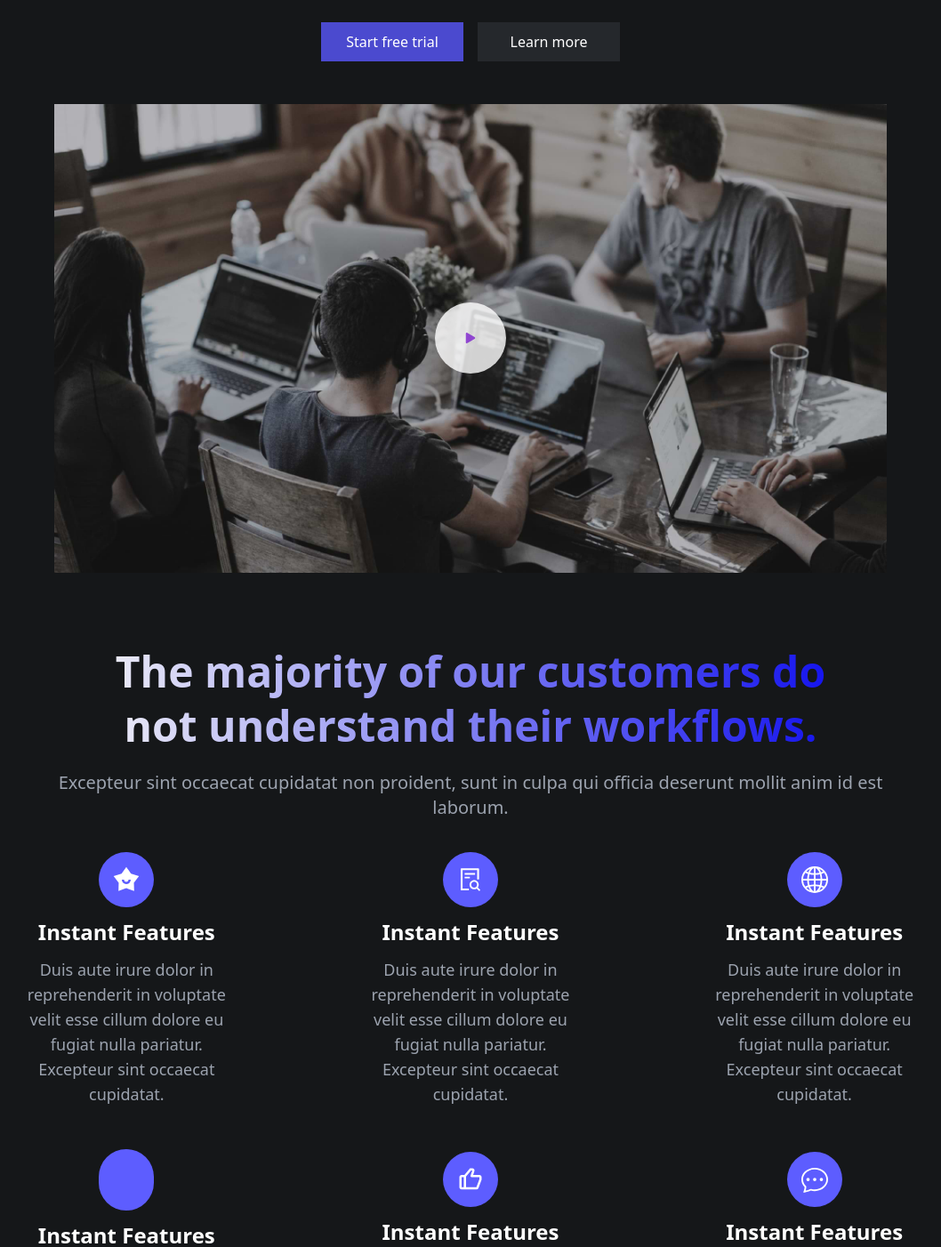
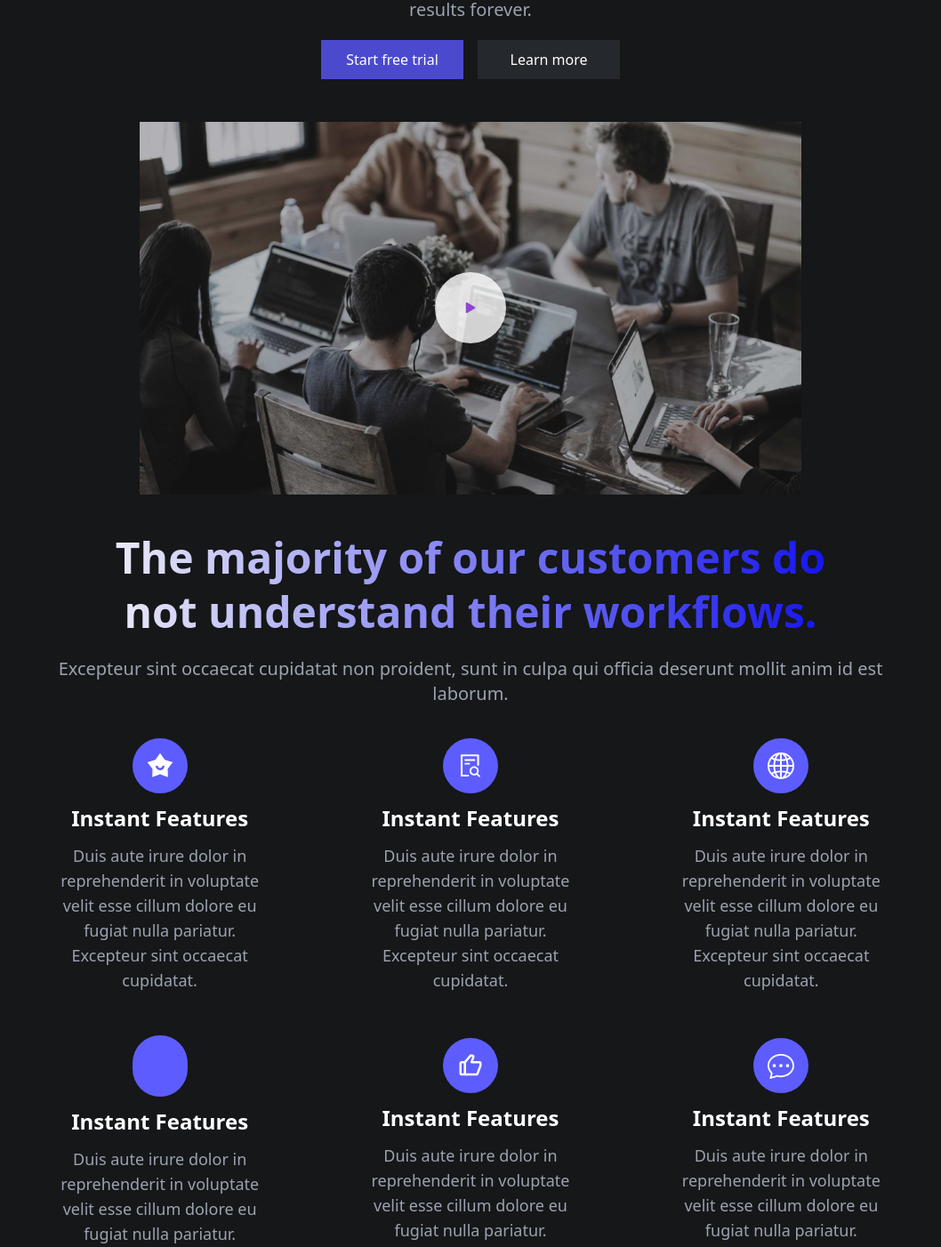
Before and after one commit to bigyan-sapkota/open-pro, a React (Vite) app: page / in a window 1280 px wide. Shown: the part 224-1626 px from the top of the page at 89% size, without its empty margins (111-1169 px from the left). Built offline with nearby package versions, Linux system fonts and the light colour scheme; some icons are missing.

Commit message:
Enhancing

```diff
--- a/src/App.jsx
+++ b/src/App.jsx
@@ -13,9 +13,7 @@ const App = () => {
     <div className="md:px-7">
       <Navbar />
       <Home />
-      <div className="md:px-10">
-        <Clients />
-      </div>
+      <Clients />
       <Products />
       <UserReview />
       <Contact />
--- a/src/Containers/Clients.jsx
+++ b/src/Containers/Clients.jsx
@@ -17,7 +17,8 @@ const clientItems = [
 
 const Clients = () => {
   return (
-    <div className="py-12 md:py-20 px-30">
+    <div className="px-4 mt-10">
+      <div className="md:px-20">
         <HeaderText
           head="The majority of our customers do not understand their workflows."
           text="Excepteur sint occaecat cupidatat non proident, sunt in culpa qui officia deserunt mollit anim id est laborum."
@@ -32,7 +33,9 @@ const Clients = () => {
               <div className="text-white text-3xl bg-[#5D5DFF] p-4 rounded-full">
                 {items}
               </div>
-            <h3 className="text-2xl text-white font-bold">Instant Features</h3>
+              <h3 className="text-2xl text-white font-bold">
+                Instant Features
+              </h3>
               <p className="text-gray-400 text-[19px] text-lg font-normal text-center w-64">
                 Duis aute irure dolor in reprehenderit in voluptate velit esse
                 cillum dolore eu fugiat nulla pariatur. Excepteur sint occaecat
@@ -42,6 +45,7 @@ const Clients = () => {
           ))}
         </div>
       </div>
+    </div>
   );
 };
 
--- a/src/Containers/Contact.jsx
+++ b/src/Containers/Contact.jsx
@@ -4,26 +4,26 @@ const Contact = () => {
   return (
     <div className="px-4">
       <div className="md:px-20">
-        <div className="bg-[#5D5DFF] py-6 px-7 flex flex-col md:flex-row md:justify-center md:items-center">
+        <div className="bg-[#5D5DFF] py-6 md:py-14 px-4 md:px-12 flex flex-col md:flex-row md:justify-between md:items-center">
           <div>
-            <h1 className="text-white text-[35px] leading-[45px] font-bold text-center md:leading-[61px] my-2">
+            <h1 className="text-white text-[35px] leading-[45px] font-bold text-center md:text-left md:leading-[61px] mt-2 md:mt-1">
               Stay in the loop
             </h1>
-            <p className="text-gray-100 text-[20px] font-normal text-center">
+            <p className="text-gray-100 text-[20px] font-normal text-center md:text-left">
               Join our newsletter to get top news before anyone else.
             </p>
           </div>
           <form>
-            <div className="flex flex-col gap-2 md:flex-row">
+            <div className="flex flex-col gap-2 md:gap-7 md:flex-row">
               <input
                 type="text"
                 placeholder="Your best email..."
-                className="mt-3 w-full text-gray-400 bg-[#4B4ACF] text-left text-lg py-1.5 px-4 border-[1px] border-[#8D8DFF]"
+                className="mt-3 w-full text-gray-400 bg-[#4B4ACF] text-left text-lg py-1.5 md:pr-20 px-4 border-[1px] border-[#8D8DFF]"
               />
               <input
                 type="submit"
                 value="Subscribe"
-                className="w-full text-[#4B4ACF] font-medium bg-white text-center text-lg py-1.5 px-4 border-[1px] border-[#8D8DFF]"
+                className="w-full text-[#4B4ACF] font-medium bg-white text-center text-base py-2 px-4 border-[1px] border-[#8D8DFF]"
               />
             </div>
           </form>
--- a/src/Containers/Home.jsx
+++ b/src/Containers/Home.jsx
@@ -8,6 +8,8 @@ const Home = () => {
   const [showVideo, setShowVideo] = useState(false);
 
   return (
+    <div className="px-4 mt-10">
+      <div className="md:px-20">
         <div className="mt-5">
           <HeaderText
             head="Landing template for startups"
@@ -21,7 +23,7 @@ const Home = () => {
             <Button text="Start free trial" bgColor="#4B4ACF" />
             <Button text="Learn more" bgColor="#25282C" />
           </div>
-      <div className="relative mt-12 px-5 md:px-36">
+          <div className="relative mt-12 px-5 md:px-36 flex items-center justify-center">
             <img src={hero} alt="" />
             <div className="absolute top-1/2 left-1/2 transform -translate-x-1/2 -translate-y-1/2 w-16 h-16 bg-white rounded-full opacity-80 cursor-pointer hover:opacity-70 md:w-20 md:h-20"></div>
             <div className="absolute top-1/2 left-1/2 transform -translate-x-1/2 -translate-y-1/2 rounded-full opacity-80">
@@ -29,6 +31,8 @@ const Home = () => {
             </div>
           </div>
         </div>
+      </div>
+    </div>
   );
 };
 
```
Lines whose indentation alone changed are shown as unchanged.
